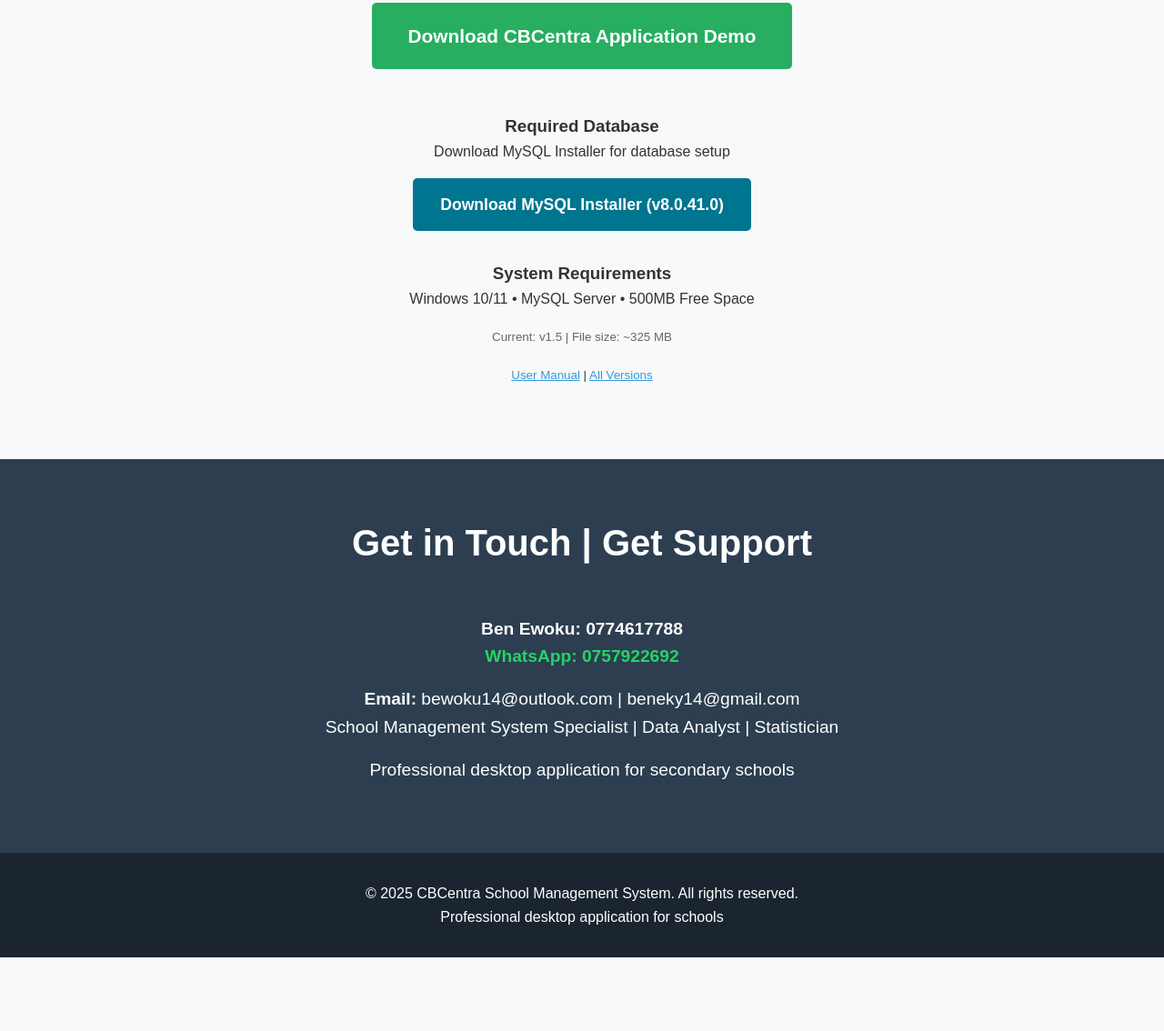
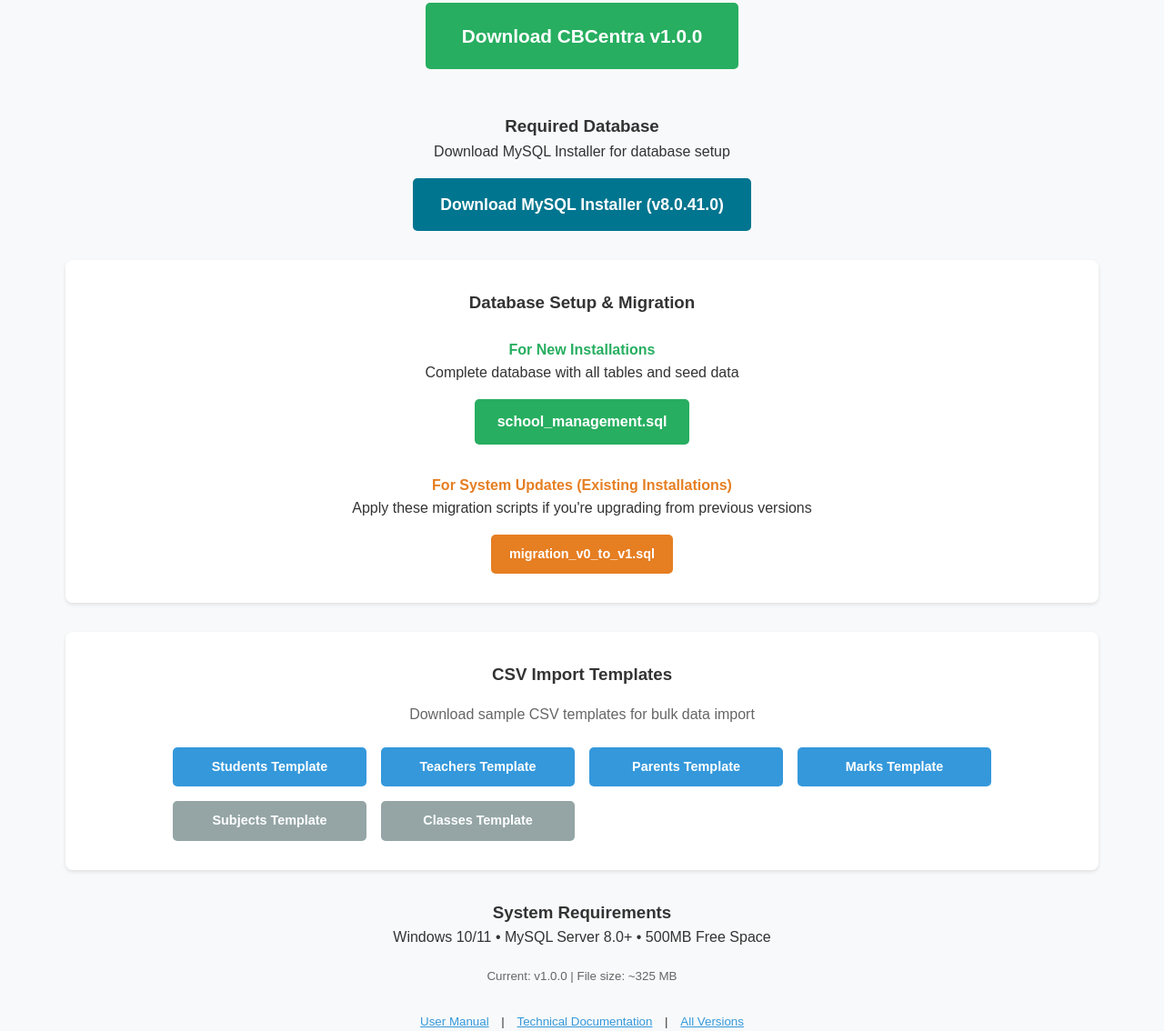
Before and after one commit to BenEwoku/CBCentra-Website, a plain HTML site: page index.html in a window 1280 px wide. Shown: the part 5850-6984 px from the top of the page at 91% size. Before the commit the page ends 6903 px from the top, so only its background shows below. Drawn offline with Linux system fonts and the light colour scheme.

Commit message:
Enhance download section and update version info
Added new download section for database setup files and CSV import templates. Updated application version and documentation links.

```diff
--- a/index.html
+++ b/index.html
@@ -236,6 +236,22 @@
             text-align: center;
         }
 
+        .download-section-box {
+            margin-top: 2rem;
+            padding: 2rem;
+            background: white;
+            border-radius: 8px;
+            box-shadow: 0 2px 4px rgba(0,0,0,0.1);
+        }
+
+        .csv-grid {
+            display: grid;
+            grid-template-columns: repeat(auto-fit, minmax(200px, 1fr));
+            gap: 1rem;
+            max-width: 900px;
+            margin: 0 auto;
+        }
+
         @media (max-width: 768px) {
             .hero h1 { font-size: 2rem; }
             .nav-links { gap: 1rem; }
@@ -459,13 +475,10 @@
         <div class="container">
             <h2 class="section-title">Application Screenshots</h2>
             <div class="screenshot-grid">
-                <!-- Current 4 images -->
                 <img src="dashboard.PNG" alt="CBCentra Dashboard - Comprehensive overview with analytics">
                 <img src="staff-management.PNG" alt="Staff Management - Teacher and staff administration">
                 <img src="student-management.PNG" alt="Student Management - Complete student records system">
                 <img src="Reports.PNG" alt="Reports & Analytics - Data visualization and insights">
-
-                <!-- Added 2 more image slots -->
                 <img src="placeholder-image5.jpg" alt="CBCentra Feature - Additional functionality">
                 <img src="placeholder-image6.jpg" alt="CBCentra Feature - Additional functionality">
             </div>
@@ -528,7 +541,7 @@
                 </div>
             </div>
 
-            <!-- Your existing tutorial video -->
+            <!-- Complete Tutorial -->
             <h3>Complete Tutorial</h3>
             <video controls style="max-width: 800px; width: 100%; border-radius: 8px; box-shadow: 0 4px 6px rgba(0,0,0,0.1); margin: 1rem 0;">
                 <source src="tutorial.mp4" type="video/mp4">
@@ -548,7 +561,7 @@
                 <a href="https://github.com/BenEwoku/CBCentra-releases/releases/latest/download/CBCentra_Setup.exe"
                    class="download-btn"
                    style="font-size: 1.3rem; padding: 20px 40px; margin-bottom: 1rem;">
-                   Download CBCentra Application Demo
+                   Download CBCentra v1.0.0
                 </a>
 
                 <!-- MySQL Installer Download -->
@@ -562,18 +575,87 @@
                     </a>
                 </div>
 
+                <!-- Database Setup Files -->
+                <div class="download-section-box">
+                    <h3 style="margin-bottom: 1.5rem;">Database Setup & Migration</h3>
+
+                    <!-- New Installation -->
+                    <div style="margin-bottom: 2rem;">
+                        <h4 style="color: #27ae60;">For New Installations</h4>
+                        <p style="margin-bottom: 1rem;">Complete database with all tables and seed data</p>
+                        <a href="https://github.com/BenEwoku/CBCentra-releases/releases/download/v1.0.0/school_management.sql"
+                           class="download-btn"
+                           style="background: #27ae60; font-size: 1rem; padding: 12px 25px;">
+                           school_management.sql
+                        </a>
+                    </div>
+
+                    <!-- Migration Scripts -->
+                    <div style="margin-bottom: 0;">
+                        <h4 style="color: #e67e22;">For System Updates (Existing Installations)</h4>
+                        <p style="margin-bottom: 1rem;">Apply these migration scripts if you're upgrading from previous versions</p>
+                        <div style="display: flex; gap: 1rem; justify-content: center; flex-wrap: wrap;">
+                            <a href="https://github.com/BenEwoku/CBCentra-releases/releases/download/v1.0.0/migration_v0_to_v1.sql"
+                               class="download-btn"
+                               style="background: #e67e22; font-size: 0.9rem; padding: 10px 20px;">
+                               migration_v0_to_v1.sql
+                            </a>
+                        </div>
+                    </div>
+                </div>
+
+                <!-- CSV Import Templates -->
+                <div class="download-section-box">
+                    <h3 style="margin-bottom: 1rem;">CSV Import Templates</h3>
+                    <p style="margin-bottom: 1.5rem; color: #666;">Download sample CSV templates for bulk data import</p>
+
+                    <div class="csv-grid">
+                        <a href="https://github.com/BenEwoku/CBCentra-releases/releases/download/v1.0.0/students_template.csv"
+                           class="download-btn"
+                           style="background: #3498db; font-size: 0.9rem; padding: 10px 15px;">
+                           Students Template
+                        </a>
+                        <a href="https://github.com/BenEwoku/CBCentra-releases/releases/download/v1.0.0/teachers_template.csv"
+                           class="download-btn"
+                           style="background: #3498db; font-size: 0.9rem; padding: 10px 15px;">
+                           Teachers Template
+                        </a>
+                        <a href="https://github.com/BenEwoku/CBCentra-releases/releases/download/v1.0.0/parents_template.csv"
+                           class="download-btn"
+                           style="background: #3498db; font-size: 0.9rem; padding: 10px 15px;">
+                           Parents Template
+                        </a>
+                        <a href="https://github.com/BenEwoku/CBCentra-releases/releases/download/v1.0.0/marks_template.csv"
+                           class="download-btn"
+                           style="background: #3498db; font-size: 0.9rem; padding: 10px 15px;">
+                           Marks Template
+                        </a>
+                        <a href="https://github.com/BenEwoku/CBCentra-releases/releases/download/v1.0.0/subjects_template.csv"
+                           class="download-btn"
+                           style="background: #95a5a6; font-size: 0.9rem; padding: 10px 15px;">
+                           Subjects Template
+                        </a>
+                        <a href="https://github.com/BenEwoku/CBCentra-releases/releases/download/v1.0.0/classes_template.csv"
+                           class="download-btn"
+                           style="background: #95a5a6; font-size: 0.9rem; padding: 10px 15px;">
+                           Classes Template
+                        </a>
+                    </div>
+                </div>
+
                 <div style="margin-top: 2rem;">
                     <h3>System Requirements</h3>
-                    <p>Windows 10/11 • MySQL Server • 500MB Free Space</p>
+                    <p>Windows 10/11 • MySQL Server 8.0+ • 500MB Free Space</p>
                     <p style="margin-top: 1rem; color: #666;">
-                        <small>Current: v1.5 | File size: ~325 MB</small>
+                        <small>Current: v1.0.0 | File size: ~325 MB</small>
                     </p>
 
-                    <!-- Optional: Documentation Links -->
-                    <div style="margin-top: 1rem;">
+                    <!-- Documentation Links -->
+                    <div style="margin-top: 1.5rem;">
                         <small>
-                            <a href="https://github.com/BenEwoku/CBCentra-source/releases/download/v1.5.0/user-manual.pdf" style="color: #3498db;">User Manual</a> |
-                            <a href="https://github.com/BenEwoku/CBCentra-releases/releases" style="color: #3498db;">All Versions</a>
+                            <a href="https://github.com/BenEwoku/CBCentra-releases/releases/download/v1.0.0/CBCentra_User_Manual.pdf" style="color: #3498db; margin: 0 10px;">User Manual</a> |
+                            <a href="https://github.com/BenEwoku/CBCentra-releases/releases/download/v1.0.0/CBCentra_Technical_Documentation.pdf" style="color: #3498db; margin: 0 10px;">Technical Documentation</a> |
+                            <a href="https://github.com/BenEwoku/CBCentra-releases/releases" style="color: #3498db; margin: 0 10px;">All Versions</a>
                         </small>
                     </div>
                 </div>
```
